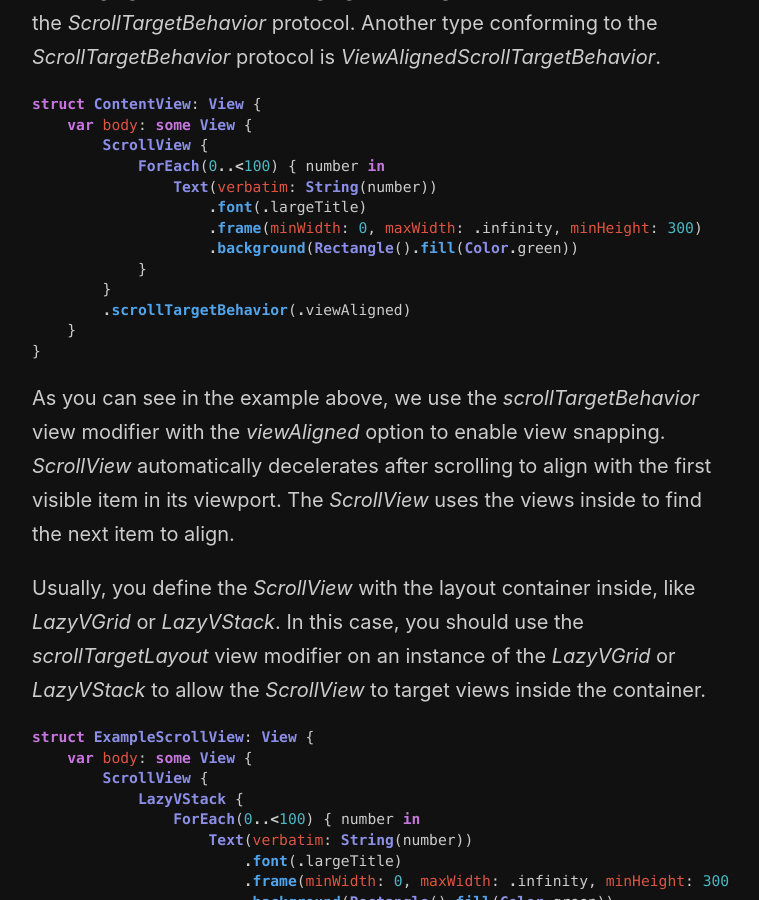
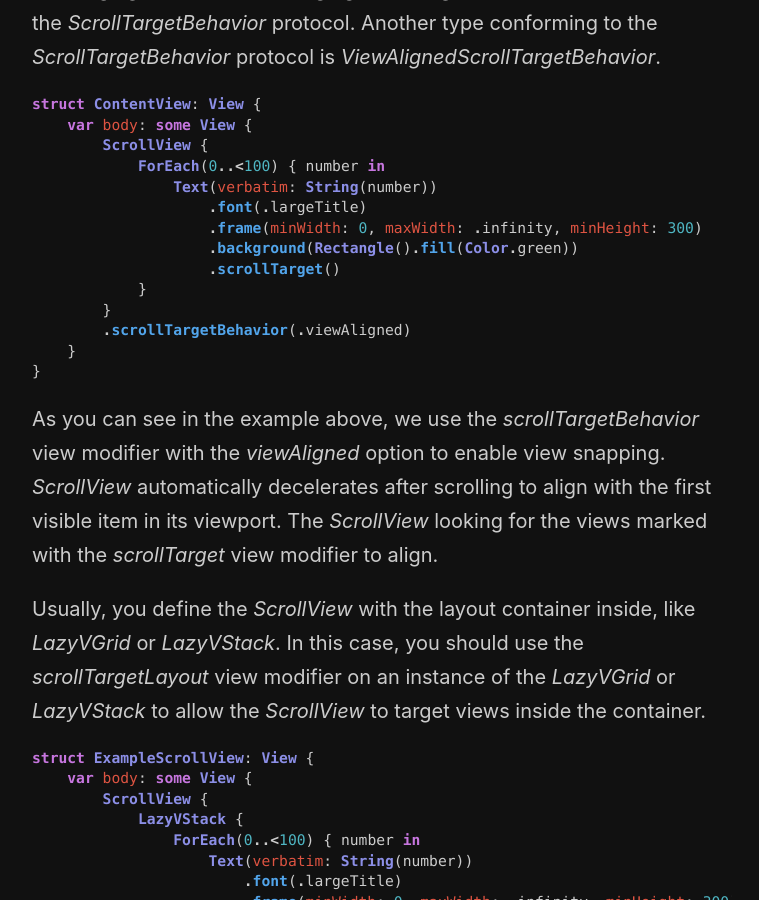
Before and after one commit to mecid/mecid.github.io, a Jekyll site: the page built from _posts/2023-06-20-mastering-scrollview-in-swiftui-target-behavior.md, in a window 1280 px wide and 900 px high, scrolled down 990 px. Shown: the whole window, without its empty margins (258-1017 px from the left). Built offline with Jekyll 4.4.1, drawn with Linux system fonts in a browser that asks for light colours.

Commit message:
code example in scroll target fixed

````diff
--- a/_posts/2023-06-20-mastering-scrollview-in-swiftui-target-behavior.md
+++ b/_posts/2023-06-20-mastering-scrollview-in-swiftui-target-behavior.md
@@ -40,6 +40,7 @@ struct ContentView: View {
                     .font(.largeTitle)
                     .frame(minWidth: 0, maxWidth: .infinity, minHeight: 300)
                     .background(Rectangle().fill(Color.green))
+                    .scrollTarget()
             }
         }
         .scrollTargetBehavior(.viewAligned)
@@ -47,7 +48,7 @@ struct ContentView: View {
 }
 ```
 
-As you can see in the example above, we use the *scrollTargetBehavior* view modifier with the *viewAligned* option to enable view snapping. *ScrollView* automatically decelerates after scrolling to align with the first visible item in its viewport. The *ScrollView* uses the views inside to find the next item to align.
+As you can see in the example above, we use the *scrollTargetBehavior* view modifier with the *viewAligned* option to enable view snapping. *ScrollView* automatically decelerates after scrolling to align with the first visible item in its viewport. The *ScrollView* looking for the views marked with the *scrollTarget* view modifier to align.
 
 Usually, you define the *ScrollView* with the layout container inside, like *LazyVGrid* or *LazyVStack*. In this case, you should use the *scrollTargetLayout* view modifier on an instance of the *LazyVGrid* or *LazyVStack* to allow the *ScrollView* to target views inside the container.
 
````
